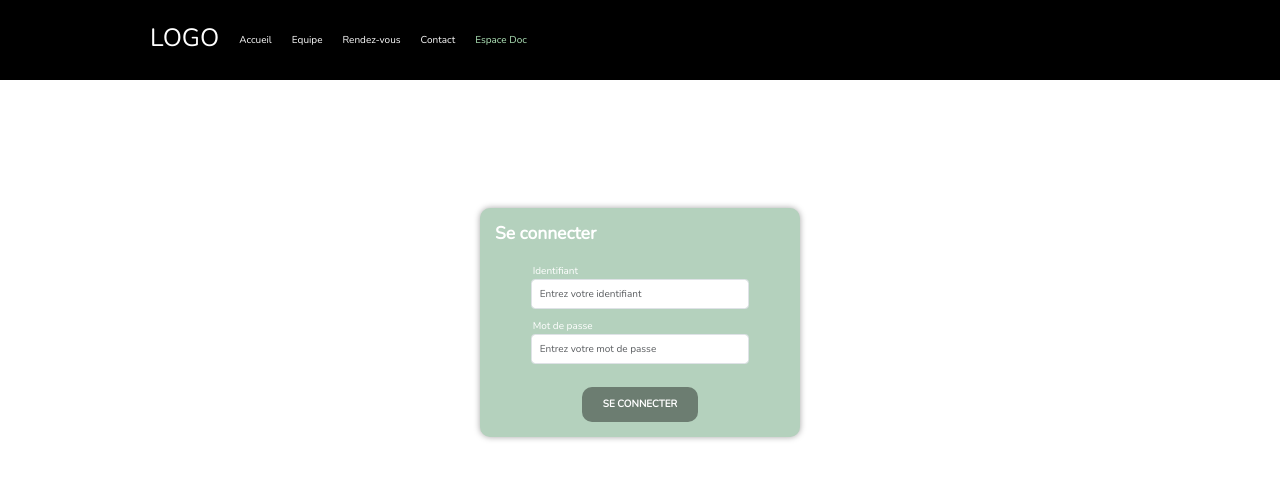
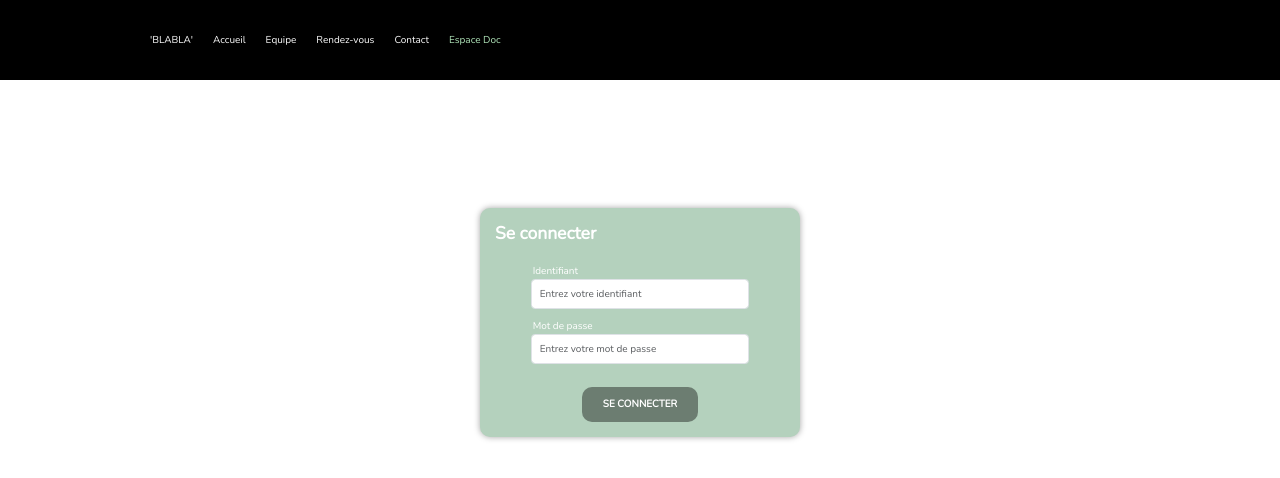
Before and after one commit to juliefino/Lamacomax, a React (Create React App) app in the folder lamacomax/frontend/: page /espacedoc in a window 1280 px wide. Shown: the top 478 px of the page. Built offline with nearby package versions, Linux system fonts and the light colour scheme.

Commit message:
Changement police site

```diff
--- a/lamacomax/frontend/public/index.html
+++ b/lamacomax/frontend/public/index.html
@@ -14,6 +14,8 @@
       manifest.json provides metadata used when your web app is installed on a
       user's mobile device or desktop. See https://developers.google.com/web/fundamentals/web-app-manifest/
     -->
+    <link href="https://fonts.googleapis.com/css2?family=Nunito&display=swap" rel="stylesheet">
+
     <link rel="manifest" href="%PUBLIC_URL%/manifest.json" />
     <link rel="stylesheet" href="https://use.fontawesome.com/releases/v5.11.2/css/all.css"/>
     <link href="https://cdn.jsdelivr.net/npm/bootstrap@5.1.3/dist/css/bootstrap.min.css" rel="stylesheet" integrity="sha384-1BmE4kWBq78iYhFldvKuhfTAU6auU8tT94WrHftjDbrCEXSU1oBoqyl2QvZ6jIW3" crossorigin="anonymous">
--- a/lamacomax/frontend/src/components/navbar/index.js
+++ b/lamacomax/frontend/src/components/navbar/index.js
@@ -1,12 +1,13 @@
 import React from 'react'
 import {Nav, NavLink, Bars, NavMenu} from "./navbar";
+
 
 const Navbar = () => {
     return (
         <>
         <Nav>
             <NavLink to='/accueil'>
-                <h1>LOGO</h1>
+                'BLABLA'
             </NavLink>
             <Bars />
             <NavMenu>
--- a/lamacomax/frontend/src/index.js
+++ b/lamacomax/frontend/src/index.js
@@ -1,5 +1,5 @@
-import React from 'react';
 import ReactDOM from 'react-dom';
+import React from "react";
 import App from './App';
 import 'bootstrap/dist/css/bootstrap.min.css';
 
```
